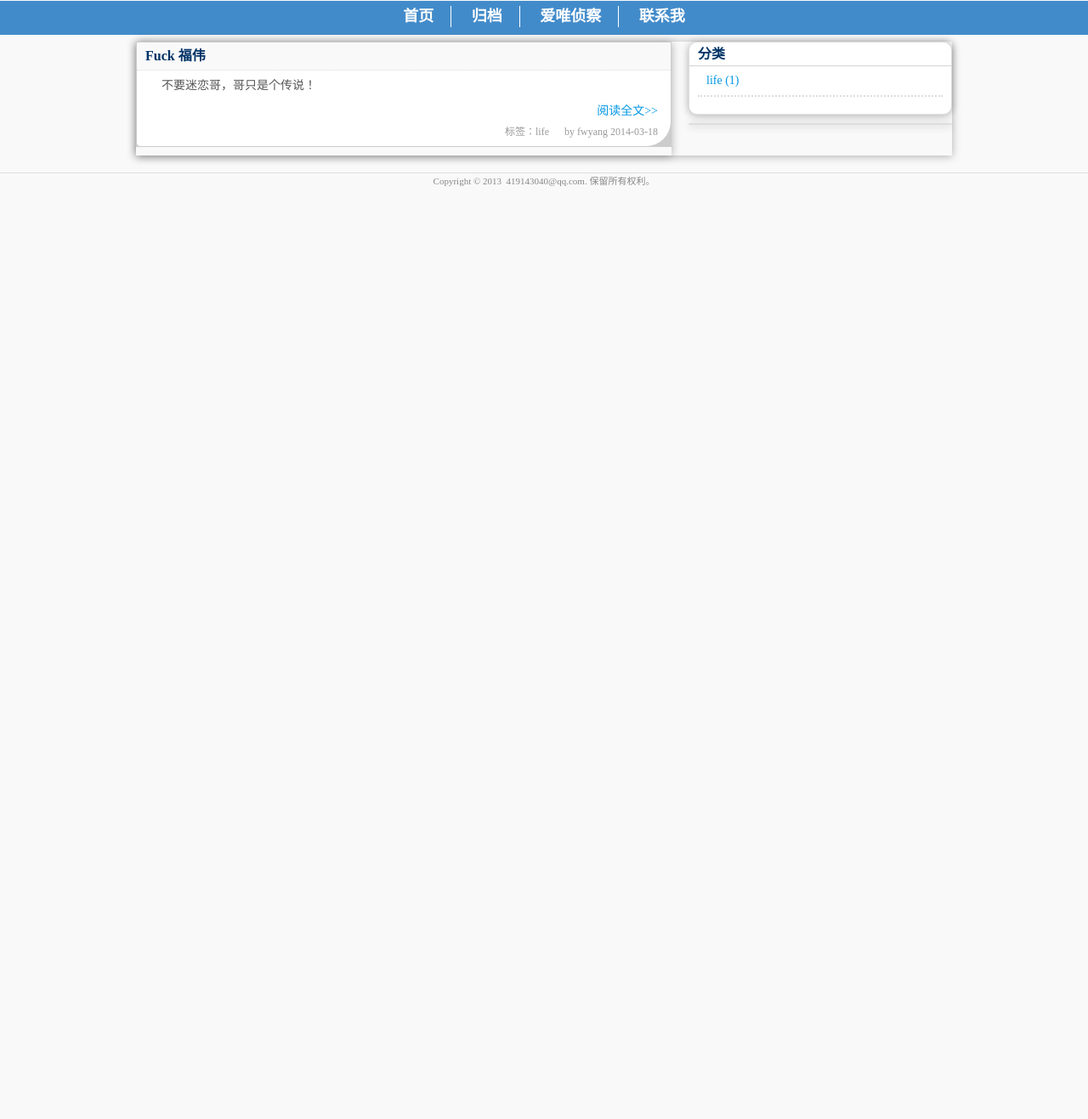
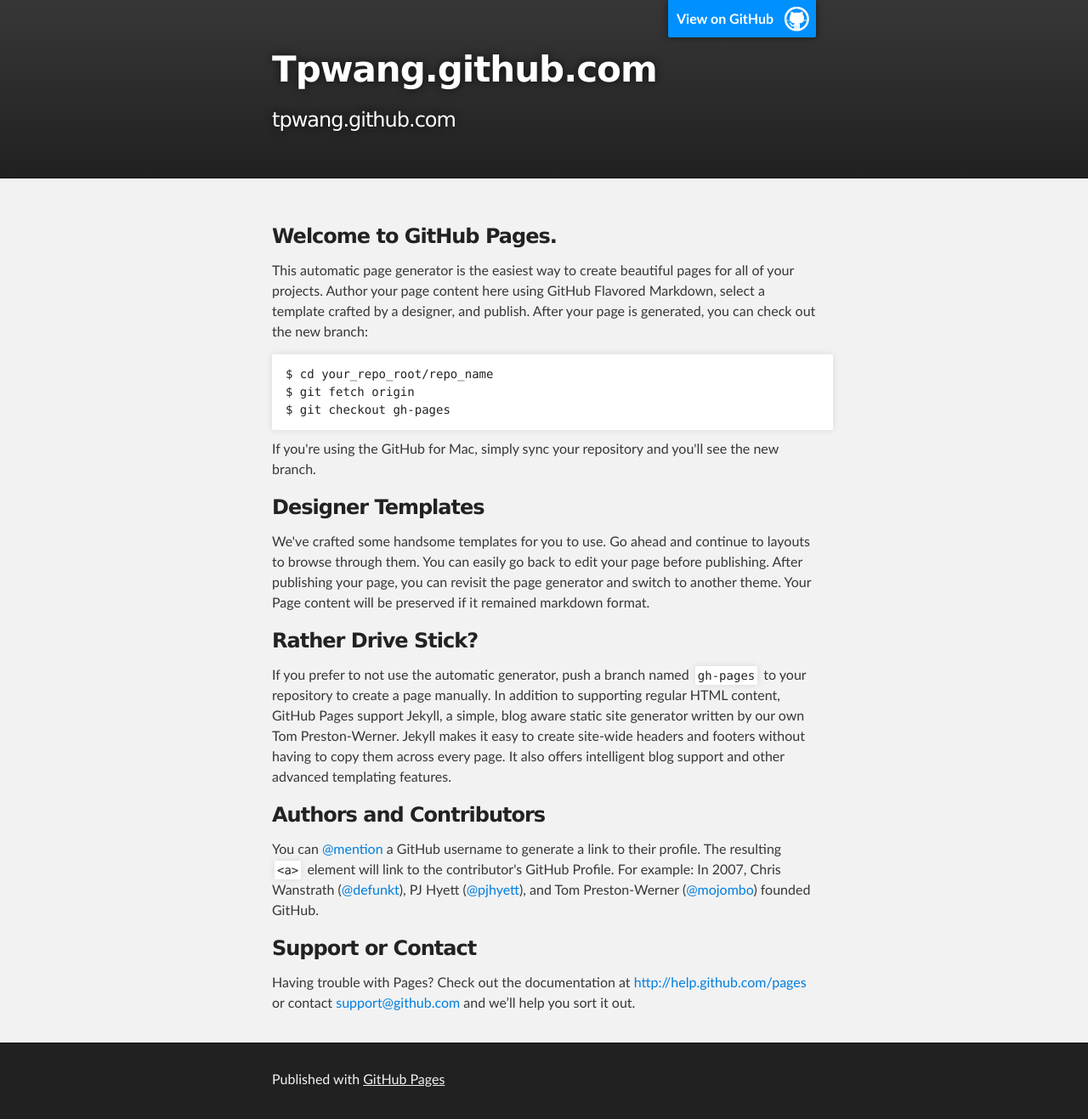
Before and after one commit to tpwang/demo, a Jekyll site: the page index.html, which Jekyll copies as it is, in a window 1280 px wide. Shown: the whole page at 85% size. Built offline with Jekyll 4.4.1, drawn with Linux system fonts in a browser that asks for light colours; Markdown is read by kramdown in place of the engine named in the settings; the list of posts is cut into pages by our own code; before the commit the page ends 900 px from its top, so only the background shows below that.

Commit message:
Replace master branch with page content via GitHub

```diff
--- a/index.html
+++ b/index.html
@@ -1,55 +1,74 @@
----
-layout: default
-title: Tie-Peng Wang
----
+<!DOCTYPE html>
+<html>
 
-<div class="leo-article-list">
-  {% for post in paginator.posts %}
-    <dl>
-      <dt><a href="{{ post.url }}">{{ post.title }}</a></dt>
-      <dd>
-        <div class="leo-newsinfo">
-          <p>
-            {{ post.description }}
-          </p>
-          <p class="leo-read"><a target="_blank" href="{{post.url}}">阅读全文>></a></p>
-          <p class="leo-timer">标签：{{post.tags}} &nbsp;&nbsp;&nbsp;&nbsp;&nbsp;by {{site.author.name}}  {{post.date | date:"%Y-%m-%d"}}</p>
-          <p class="leo-timer"></p>
-        </div>
-      </dd>
-    </dl>
-  {% endfor %}
-</div>
-{% if paginator.total_pages > 1 %}
-    <div class="leo-pagination">
-      <em>{{paginator.total_pages}}页</em>
-      {% if paginator.previous_page %}
-        <a href="{{ paginator.previous_page_path | prepend: site.baseurl | replace: '//', '/' }}">上一页</a>
-      {% else %}
-        <span class="leo-pageprv">上一页</span>
-      {% endif %}
+  <head>
+    <meta charset='utf-8'>
+    <meta http-equiv="X-UA-Compatible" content="chrome=1">
+    <meta name="description" content="Tpwang.github.com : tpwang.github.com">
 
-      {% for page in (1..paginator.total_pages) %}
-        {% if page == paginator.page %}
-          <em>{{ page }}</em>
-        {% elsif page == 1 %}
-          <a href="{{ '/index.html' | prepend: site.baseurl | replace: '//', '/' }}">{{ page }}</a>
-        {% else %}
-          <a href="{{ site.paginate_path | prepend: site.baseurl | replace: '//', '/' | replace: ':num', page }}">{{ page }}</a>
-        {% endif %}
-      {% endfor %}
+    <link rel="stylesheet" type="text/css" media="screen" href="stylesheets/stylesheet.css">
 
-      {% if paginator.next_page %}
-        <a href="{{ paginator.next_page_path | prepend: site.baseurl | replace: '//', '/' }}">下一页</a>
-      {% else %}
-        <span>下一页</span>
-      {% endif %}
+    <title>Tpwang.github.com</title>
+  </head>
+
+  <body>
+
+    <!-- HEADER -->
+    <div id="header_wrap" class="outer">
+        <header class="inner">
+          <a id="forkme_banner" href="https://github.com/tpwang">View on GitHub</a>
+
+          <h1 id="project_title">Tpwang.github.com</h1>
+          <h2 id="project_tagline">tpwang.github.com</h2>
+
+        </header>
     </div>
-  {% endif %}
 
-  <div class="tagcloud">
+    <!-- MAIN CONTENT -->
+    <div id="main_content_wrap" class="outer">
+      <section id="main_content" class="inner">
+        <h3>
+<a name="welcome-to-github-pages" class="anchor" href="#welcome-to-github-pages"><span class="octicon octicon-link"></span></a>Welcome to GitHub Pages.</h3>
 
-  {%for tag in site.tags%}
-<a href="{{site.url}}#{{tag[0]}}">{{site.tags.TAG}}</a>
-{%endfor%}
-</div>
+<p>This automatic page generator is the easiest way to create beautiful pages for all of your projects. Author your page content here using GitHub Flavored Markdown, select a template crafted by a designer, and publish. After your page is generated, you can check out the new branch:</p>
+
+<pre><code>$ cd your_repo_root/repo_name
+$ git fetch origin
+$ git checkout gh-pages
+</code></pre>
+
+<p>If you're using the GitHub for Mac, simply sync your repository and you'll see the new branch.</p>
+
+<h3>
+<a name="designer-templates" class="anchor" href="#designer-templates"><span class="octicon octicon-link"></span></a>Designer Templates</h3>
+
+<p>We've crafted some handsome templates for you to use. Go ahead and continue to layouts to browse through them. You can easily go back to edit your page before publishing. After publishing your page, you can revisit the page generator and switch to another theme. Your Page content will be preserved if it remained markdown format.</p>
+
+<h3>
+<a name="rather-drive-stick" class="anchor" href="#rather-drive-stick"><span class="octicon octicon-link"></span></a>Rather Drive Stick?</h3>
+
+<p>If you prefer to not use the automatic generator, push a branch named <code>gh-pages</code> to your repository to create a page manually. In addition to supporting regular HTML content, GitHub Pages support Jekyll, a simple, blog aware static site generator written by our own Tom Preston-Werner. Jekyll makes it easy to create site-wide headers and footers without having to copy them across every page. It also offers intelligent blog support and other advanced templating features.</p>
+
+<h3>
+<a name="authors-and-contributors" class="anchor" href="#authors-and-contributors"><span class="octicon octicon-link"></span></a>Authors and Contributors</h3>
+
+<p>You can <a href="https://github.com/blog/821" class="user-mention">@mention</a> a GitHub username to generate a link to their profile. The resulting <code>&lt;a&gt;</code> element will link to the contributor's GitHub Profile. For example: In 2007, Chris Wanstrath (<a href="https://github.com/defunkt" class="user-mention">@defunkt</a>), PJ Hyett (<a href="https://github.com/pjhyett" class="user-mention">@pjhyett</a>), and Tom Preston-Werner (<a href="https://github.com/mojombo" class="user-mention">@mojombo</a>) founded GitHub.</p>
+
+<h3>
+<a name="support-or-contact" class="anchor" href="#support-or-contact"><span class="octicon octicon-link"></span></a>Support or Contact</h3>
+
+<p>Having trouble with Pages? Check out the documentation at <a href="http://help.github.com/pages">http://help.github.com/pages</a> or contact <a href="mailto:support@github.com">support@github.com</a> and we’ll help you sort it out.</p>
+      </section>
+    </div>
+
+    <!-- FOOTER  -->
+    <div id="footer_wrap" class="outer">
+      <footer class="inner">
+        <p>Published with <a href="http://pages.github.com">GitHub Pages</a></p>
+      </footer>
+    </div>
+
+
+
+  </body>
+</html>
--- /dev/null
+++ b/javascripts/main.js
@@ -0,0 +1 @@
+console.log('This would be the main JS file.');
--- /dev/null
+++ b/stylesheets/pygment_trac.css
@@ -0,0 +1,70 @@
+.highlight .hll { background-color: #ffffcc }
+.highlight  { background: #f0f3f3; }
+.highlight .c { color: #0099FF; font-style: italic } /* Comment */
+.highlight .err { color: #AA0000; background-color: #FFAAAA } /* Error */
+.highlight .k { color: #006699; font-weight: bold } /* Keyword */
+.highlight .o { color: #555555 } /* Operator */
+.highlight .cm { color: #0099FF; font-style: italic } /* Comment.Multiline */
+.highlight .cp { color: #009999 } /* Comment.Preproc */
+.highlight .c1 { color: #0099FF; font-style: italic } /* Comment.Single */
+.highlight .cs { color: #0099FF; font-weight: bold; font-style: italic } /* Comment.Special */
+.highlight .gd { background-color: #FFCCCC; border: 1px solid #CC0000 } /* Generic.Deleted */
+.highlight .ge { font-style: italic } /* Generic.Emph */
+.highlight .gr { color: #FF0000 } /* Generic.Error */
+.highlight .gh { color: #003300; font-weight: bold } /* Generic.Heading */
+.highlight .gi { background-color: #CCFFCC; border: 1px solid #00CC00 } /* Generic.Inserted */
+.highlight .go { color: #AAAAAA } /* Generic.Output */
+.highlight .gp { color: #000099; font-weight: bold } /* Generic.Prompt */
+.highlight .gs { font-weight: bold } /* Generic.Strong */
+.highlight .gu { color: #003300; font-weight: bold } /* Generic.Subheading */
+.highlight .gt { color: #99CC66 } /* Generic.Traceback */
+.highlight .kc { color: #006699; font-weight: bold } /* Keyword.Constant */
+.highlight .kd { color: #006699; font-weight: bold } /* Keyword.Declaration */
+.highlight .kn { color: #006699; font-weight: bold } /* Keyword.Namespace */
+.highlight .kp { color: #006699 } /* Keyword.Pseudo */
+.highlight .kr { color: #006699; font-weight: bold } /* Keyword.Reserved */
+.highlight .kt { color: #007788; font-weight: bold } /* Keyword.Type */
+.highlight .m { color: #FF6600 } /* Literal.Number */
+.highlight .s { color: #CC3300 } /* Literal.String */
+.highlight .na { color: #330099 } /* Name.Attribute */
+.highlight .nb { color: #336666 } /* Name.Builtin */
+.highlight .nc { color: #00AA88; font-weight: bold } /* Name.Class */
+.highlight .no { color: #336600 } /* Name.Constant */
+.highlight .nd { color: #9999FF } /* Name.Decorator */
+.highlight .ni { color: #999999; font-weight: bold } /* Name.Entity */
+.highlight .ne { color: #CC0000; font-weight: bold } /* Name.Exception */
+.highlight .nf { color: #CC00FF } /* Name.Function */
+.highlight .nl { color: #9999FF } /* Name.Label */
+.highlight .nn { color: #00CCFF; font-weight: bold } /* Name.Namespace */
+.highlight .nt { color: #330099; font-weight: bold } /* Name.Tag */
+.highlight .nv { color: #003333 } /* Name.Variable */
+.highlight .ow { color: #000000; font-weight: bold } /* Operator.Word */
+.highlight .w { color: #bbbbbb } /* Text.Whitespace */
+.highlight .mf { color: #FF6600 } /* Literal.Number.Float */
+.highlight .mh { color: #FF6600 } /* Literal.Number.Hex */
+.highlight .mi { color: #FF6600 } /* Literal.Number.Integer */
+.highlight .mo { color: #FF6600 } /* Literal.Number.Oct */
+.highlight .sb { color: #CC3300 } /* Literal.String.Backtick */
+.highlight .sc { color: #CC3300 } /* Literal.String.Char */
+.highlight .sd { color: #CC3300; font-style: italic } /* Literal.String.Doc */
+.highlight .s2 { color: #CC3300 } /* Literal.String.Double */
+.highlight .se { color: #CC3300; font-weight: bold } /* Literal.String.Escape */
+.highlight .sh { color: #CC3300 } /* Literal.String.Heredoc */
+.highlight .si { color: #AA0000 } /* Literal.String.Interpol */
+.highlight .sx { color: #CC3300 } /* Literal.String.Other */
+.highlight .sr { color: #33AAAA } /* Literal.String.Regex */
+.highlight .s1 { color: #CC3300 } /* Literal.String.Single */
+.highlight .ss { color: #FFCC33 } /* Literal.String.Symbol */
+.highlight .bp { color: #336666 } /* Name.Builtin.Pseudo */
+.highlight .vc { color: #003333 } /* Name.Variable.Class */
+.highlight .vg { color: #003333 } /* Name.Variable.Global */
+.highlight .vi { color: #003333 } /* Name.Variable.Instance */
+.highlight .il { color: #FF6600 } /* Literal.Number.Integer.Long */
+
+.type-csharp .highlight .k { color: #0000FF }
+.type-csharp .highlight .kt { color: #0000FF }
+.type-csharp .highlight .nf { color: #000000; font-weight: normal }
+.type-csharp .highlight .nc { color: #2B91AF }
+.type-csharp .highlight .nn { color: #000000 }
+.type-csharp .highlight .s { color: #A31515 }
+.type-csharp .highlight .sc { color: #A31515 }
--- /dev/null
+++ b/stylesheets/stylesheet.css
@@ -0,0 +1,423 @@
+/*******************************************************************************
+Slate Theme for GitHub Pages
+by Jason Costello, @jsncostello
+*******************************************************************************/
+
+@import url(pygment_trac.css);
+
+/*******************************************************************************
+MeyerWeb Reset
+*******************************************************************************/
+
+html, body, div, span, applet, object, iframe,
+h1, h2, h3, h4, h5, h6, p, blockquote, pre,
+a, abbr, acronym, address, big, cite, code,
+del, dfn, em, img, ins, kbd, q, s, samp,
+small, strike, strong, sub, sup, tt, var,
+b, u, i, center,
+dl, dt, dd, ol, ul, li,
+fieldset, form, label, legend,
+table, caption, tbody, tfoot, thead, tr, th, td,
+article, aside, canvas, details, embed,
+figure, figcaption, footer, header, hgroup,
+menu, nav, output, ruby, section, summary,
+time, mark, audio, video {
+  margin: 0;
+  padding: 0;
+  border: 0;
+  font: inherit;
+  vertical-align: baseline;
+}
+
+/* HTML5 display-role reset for older browsers */
+article, aside, details, figcaption, figure,
+footer, header, hgroup, menu, nav, section {
+  display: block;
+}
+
+ol, ul {
+  list-style: none;
+}
+
+table {
+  border-collapse: collapse;
+  border-spacing: 0;
+}
+
+/*******************************************************************************
+Theme Styles
+*******************************************************************************/
+
+body {
+  box-sizing: border-box;
+  color:#373737;
+  background: #212121;
+  font-size: 16px;
+  font-family: 'Myriad Pro', Calibri, Helvetica, Arial, sans-serif;
+  line-height: 1.5;
+  -webkit-font-smoothing: antialiased;
+}
+
+h1, h2, h3, h4, h5, h6 {
+  margin: 10px 0;
+  font-weight: 700;
+  color:#222222;
+  font-family: 'Lucida Grande', 'Calibri', Helvetica, Arial, sans-serif;
+  letter-spacing: -1px;
+}
+
+h1 {
+  font-size: 36px;
+  font-weight: 700;
+}
+
+h2 {
+  padding-bottom: 10px;
+  font-size: 32px;
+  background: url('../images/bg_hr.png') repeat-x bottom;
+}
+
+h3 {
+  font-size: 24px;
+}
+
+h4 {
+  font-size: 21px;
+}
+
+h5 {
+  font-size: 18px;
+}
+
+h6 {
+  font-size: 16px;
+}
+
+p {
+  margin: 10px 0 15px 0;
+}
+
+footer p {
+  color: #f2f2f2;
+}
+
+a {
+  text-decoration: none;
+  color: #007edf;
+  text-shadow: none;
+
+  transition: color 0.5s ease;
+  transition: text-shadow 0.5s ease;
+  -webkit-transition: color 0.5s ease;
+  -webkit-transition: text-shadow 0.5s ease;
+  -moz-transition: color 0.5s ease;
+  -moz-transition: text-shadow 0.5s ease;
+  -o-transition: color 0.5s ease;
+  -o-transition: text-shadow 0.5s ease;
+  -ms-transition: color 0.5s ease;
+  -ms-transition: text-shadow 0.5s ease;
+}
+
+a:hover, a:focus {text-decoration: underline;}
+
+footer a {
+  color: #F2F2F2;
+  text-decoration: underline;
+}
+
+em {
+  font-style: italic;
+}
+
+strong {
+  font-weight: bold;
+}
+
+img {
+  position: relative;
+  margin: 0 auto;
+  max-width: 739px;
+  padding: 5px;
+  margin: 10px 0 10px 0;
+  border: 1px solid #ebebeb;
+
+  box-shadow: 0 0 5px #ebebeb;
+  -webkit-box-shadow: 0 0 5px #ebebeb;
+  -moz-box-shadow: 0 0 5px #ebebeb;
+  -o-box-shadow: 0 0 5px #ebebeb;
+  -ms-box-shadow: 0 0 5px #ebebeb;
+}
+
+p img {
+  display: inline;
+  margin: 0;
+  padding: 0;
+  vertical-align: middle;
+  text-align: center;
+  border: none;
+}
+
+pre, code {
+  width: 100%;
+  color: #222;
+  background-color: #fff;
+
+  font-family: Monaco, "Bitstream Vera Sans Mono", "Lucida Console", Terminal, monospace;
+  font-size: 14px;
+
+  border-radius: 2px;
+  -moz-border-radius: 2px;
+  -webkit-border-radius: 2px;
+}
+
+pre {
+  width: 100%;
+  padding: 10px;
+  box-shadow: 0 0 10px rgba(0,0,0,.1);
+  overflow: auto;
+}
+
+code {
+  padding: 3px;
+  margin: 0 3px;
+  box-shadow: 0 0 10px rgba(0,0,0,.1);
+}
+
+pre code {
+  display: block;
+  box-shadow: none;
+}
+
+blockquote {
+  color: #666;
+  margin-bottom: 20px;
+  padding: 0 0 0 20px;
+  border-left: 3px solid #bbb;
+}
+
+
+ul, ol, dl {
+  margin-bottom: 15px
+}
+
+ul {
+  list-style: inside;
+  padding-left: 20px;
+}
+
+ol {
+  list-style: decimal inside;
+  padding-left: 20px;
+}
+
+dl dt {
+  font-weight: bold;
+}
+
+dl dd {
+  padding-left: 20px;
+  font-style: italic;
+}
+
+dl p {
+  padding-left: 20px;
+  font-style: italic;
+}
+
+hr {
+  height: 1px;
+  margin-bottom: 5px;
+  border: none;
+  background: url('../images/bg_hr.png') repeat-x center;
+}
+
+table {
+  border: 1px solid #373737;
+  margin-bottom: 20px;
+  text-align: left;
+ }
+
+th {
+  font-family: 'Lucida Grande', 'Helvetica Neue', Helvetica, Arial, sans-serif;
+  padding: 10px;
+  background: #373737;
+  color: #fff;
+ }
+
+td {
+  padding: 10px;
+  border: 1px solid #373737;
+ }
+
+form {
+  background: #f2f2f2;
+  padding: 20px;
+}
+
+/*******************************************************************************
+Full-Width Styles
+*******************************************************************************/
+
+.outer {
+  width: 100%;
+}
+
+.inner {
+  position: relative;
+  max-width: 640px;
+  padding: 20px 10px;
+  margin: 0 auto;
+}
+
+#forkme_banner {
+  display: block;
+  position: absolute;
+  top:0;
+  right: 10px;
+  z-index: 10;
+  padding: 10px 50px 10px 10px;
+  color: #fff;
+  background: url('../images/blacktocat.png') #0090ff no-repeat 95% 50%;
+  font-weight: 700;
+  box-shadow: 0 0 10px rgba(0,0,0,.5);
+  border-bottom-left-radius: 2px;
+  border-bottom-right-radius: 2px;
+}
+
+#header_wrap {
+  background: #212121;
+  background: -moz-linear-gradient(top, #373737, #212121);
+  background: -webkit-linear-gradient(top, #373737, #212121);
+  background: -ms-linear-gradient(top, #373737, #212121);
+  background: -o-linear-gradient(top, #373737, #212121);
+  background: linear-gradient(top, #373737, #212121);
+}
+
+#header_wrap .inner {
+  padding: 50px 10px 30px 10px;
+}
+
+#project_title {
+  margin: 0;
+  color: #fff;
+  font-size: 42px;
+  font-weight: 700;
+  text-shadow: #111 0px 0px 10px;
+}
+
+#project_tagline {
+  color: #fff;
+  font-size: 24px;
+  font-weight: 300;
+  background: none;
+  text-shadow: #111 0px 0px 10px;
+}
+
+#downloads {
+  position: absolute;
+  width: 210px;
+  z-index: 10;
+  bottom: -40px;
+  right: 0;
+  height: 70px;
+  background: url('../images/icon_download.png') no-repeat 0% 90%;
+}
+
+.zip_download_link {
+  display: block;
+  float: right;
+  width: 90px;
+  height:70px;
+  text-indent: -5000px;
+  overflow: hidden;
+  background: url(../images/sprite_download.png) no-repeat bottom left;
+}
+
+.tar_download_link {
+  display: block;
+  float: right;
+  width: 90px;
+  height:70px;
+  text-indent: -5000px;
+  overflow: hidden;
+  background: url(../images/sprite_download.png) no-repeat bottom right;
+  margin-left: 10px;
+}
+
+.zip_download_link:hover {
+  background: url(../images/sprite_download.png) no-repeat top left;
+}
+
+.tar_download_link:hover {
+  background: url(../images/sprite_download.png) no-repeat top right;
+}
+
+#main_content_wrap {
+  background: #f2f2f2;
+  border-top: 1px solid #111;
+  border-bottom: 1px solid #111;
+}
+
+#main_content {
+  padding-top: 40px;
+}
+
+#footer_wrap {
+  background: #212121;
+}
+
+
+
+/*******************************************************************************
+Small Device Styles
+*******************************************************************************/
+
+@media screen and (max-width: 480px) {
+  body {
+    font-size:14px;
+  }
+
+  #downloads {
+    display: none;
+  }
+
+  .inner {
+    min-width: 320px;
+    max-width: 480px;
+  }
+
+  #project_title {
+  font-size: 32px;
+  }
+
+  h1 {
+    font-size: 28px;
+  }
+
+  h2 {
+    font-size: 24px;
+  }
+
+  h3 {
+    font-size: 21px;
+  }
+
+  h4 {
+    font-size: 18px;
+  }
+
+  h5 {
+    font-size: 14px;
+  }
+
+  h6 {
+    font-size: 12px;
+  }
+
+  code, pre {
+    min-width: 320px;
+    max-width: 480px;
+    font-size: 11px;
+  }
+
+}
```
Also changed, not shown: params.json (added, +1 -0 lines), images/bg_hr.png (added), images/blacktocat.png (added), images/icon_download.png (added), images/sprite_download.png (added).
